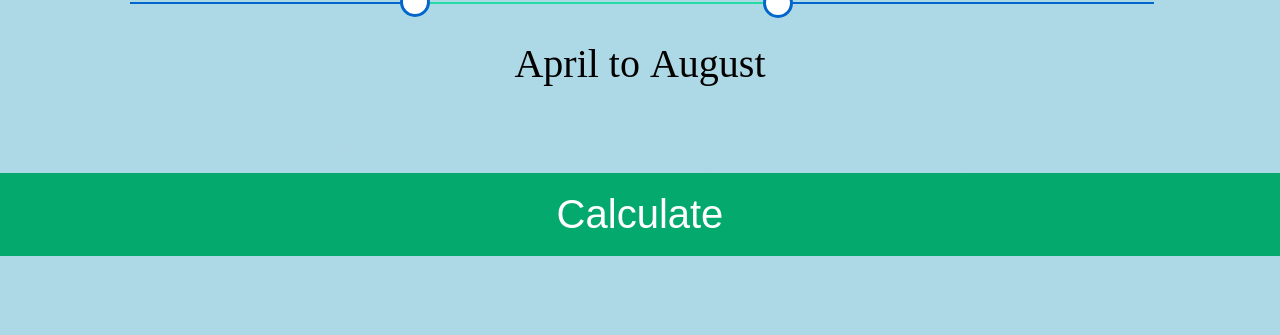
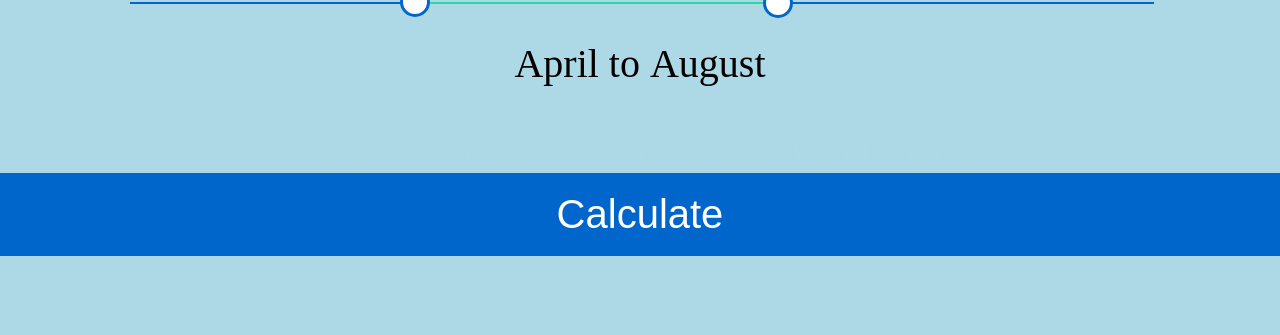
Before and after one commit to Adam-Barto/Weather-Wizard, a Flask app: page / in a window 1280 px wide. Shown: the part 465-800 px from the top of the page. Run offline with Flask 3, Linux system fonts and the light colour scheme; parts of the project's set-up code (start-up, migrations or seed data) failed here and were passed over.

Commit message:
Css formatting

```diff
--- a/static/css/style.css
+++ b/static/css/style.css
@@ -19,7 +19,7 @@ h1 {
   display: block;
   width: 100%;
   border: none;
-  background-color: #04AA6D;
+  background-color: #0066cc;
   color: white;
   padding: 19px 28px;
   font-size: 40px;
```
